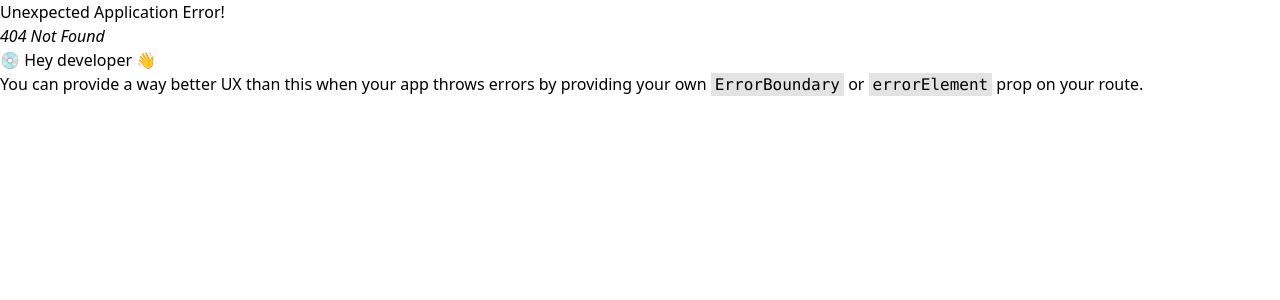
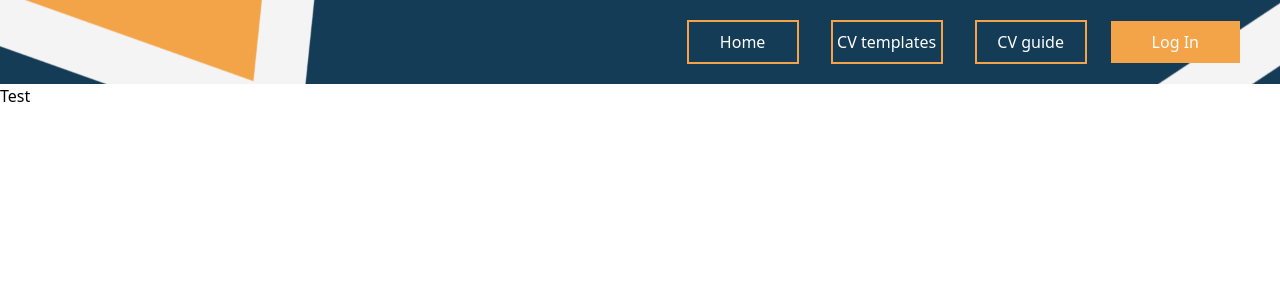
Before and after one commit to Sulkhans/CVMaker, a React (Vite) app: page /test in a window 1280 px wide. Before the commit this address had no page. Shown: the top 300 px of the page. Built offline with nearby package versions, Linux system fonts and the light colour scheme.

Commit message:
navigation

```diff
--- /dev/null
+++ b/src/components/unauthLayout.tsx
@@ -0,0 +1,82 @@
+import { ReactNode, useState } from "react";
+import { Link } from "react-router-dom";
+
+type Props = {
+  children: ReactNode;
+};
+export const UnauthLayout = ({ children }: Props) => {
+  const navItems = ["Home", "CV templates", "CV guide"];
+  const [isMenuOpen, setIsMenuOpen] = useState(false);
+  return (
+    <>
+      <nav className="relative md:px-10 bg-navigation bg-cover bg-center bg-no-repeat">
+        <div className="flex w-full flex-wrap items-center justify-between md:justify-end mx-auto py-5 gap-6">
+          <div className="md:px-0 px-2 relative flex w-full md:w-auto justify-between md:order-2 space-x-3 md:space-x-0 rtl:space-x-reverse">
+            <button
+              onClick={() => setIsMenuOpen(!isMenuOpen)}
+              type="button"
+              className="inline-flex items-center p-2 w-10 h-10 justify-center text-sm text-white rounded-lg md:hidden"
+              aria-controls="navbar-cta"
+              aria-expanded={isMenuOpen ? "true" : "false"}
+            >
+              <span className="sr-only">Open main menu</span>
+              <svg
+                className="w-5 h-5"
+                aria-hidden="true"
+                xmlns="http://www.w3.org/2000/svg"
+                fill="none"
+                viewBox="0 0 17 14"
+              >
+                <path
+                  stroke="currentColor"
+                  strokeLinecap="round"
+                  strokeLinejoin="round"
+                  strokeWidth="2"
+                  d="M1 1h15M1 7h15M1 13h15"
+                />
+              </svg>
+            </button>
+            <button
+              type="button"
+              className="text-white text-base border border-custom-orange bg-custom-orange hover:bg-custom-dark-orange focus:outline-none font-medium px-5 md:px-10 py-2 text-center"
+            >
+              Log In
+            </button>
+          </div>
+          <div
+            className={`md:none bg-custom-blue overflow-hidden h-[calc(100vh-81px)] md:h-auto absolute md:relative top-full flex items-start justify-left md:justify-between w-full md:flex md:w-auto md:order-1 transition duration-200 ease-in-out ${
+              isMenuOpen ? "translate-x-0" : "-translate-x-full md:hidden"
+            }`}
+          >
+            <ul className="flex flex-col bg-custom-blue font-medium p-4 md:p-0 md:space-x-8 rtl:space-x-reverse md:flex-row md:mt-0 md:border-0">
+              {navItems.map((item, index) => (
+                <li
+                  key={index}
+                  className="block py-2 w-28 text-white md:text-center md:border-2 md:border-custom-orange md:hover:bg-custom-orange"
+                >
+                  <Link to="">{item}</Link>
+                </li>
+              ))}
+            </ul>
+          </div>
+          <div
+            className={`hidden bg-custom-blue items-center justify-left justify-between order-1 md:flex`}
+          >
+            <ul className="none md:flex bg-custom-blue font-medium p-0 space-x-8 rtl:space-x-reverse flex-row mt-0 border-0">
+              {navItems.map((item, index) => (
+                <li
+                  key={index}
+                  className="block py-2 w-28 text-white md:text-center md:border-2 md:border-custom-orange md:hover:bg-custom-orange"
+                >
+                  <Link to="">{item}</Link>
+                </li>
+              ))}
+            </ul>
+          </div>
+        </div>
+      </nav>
+      {children}
+      <footer></footer>
+    </>
+  );
+};
--- a/src/main.tsx
+++ b/src/main.tsx
@@ -11,6 +11,7 @@ import AuthProvider from "./context/authContext";
 import SignIn from "./routes/sign-in";
 import ProtectedRoute from "./routes/protected";
 import Home from "./routes/home";
+import Test from "./routes/test";
 
 const router = createBrowserRouter([
   {
@@ -33,6 +34,10 @@ const router = createBrowserRouter([
       </ProtectedRoute>
     ),
   },
+  {
+    path: "/test",
+    element: <Test />
+  }
 ]);
 
 ReactDOM.createRoot(document.getElementById("root")!).render(
--- /dev/null
+++ b/src/routes/test.tsx
@@ -0,0 +1,11 @@
+import { UnauthLayout } from "../components/unauthLayout";
+
+const Test = () => {
+  return (
+    <UnauthLayout>
+      <div>Test</div>
+    </UnauthLayout>
+  );
+};
+
+export default Test;
--- a/tailwind.config.js
+++ b/tailwind.config.js
@@ -5,6 +5,7 @@ export default {
     extend: {
       backgroundImage: {
         unauth: "url(assets/bg.png)",
+        navigation: "url(assets/nav.png)",
       },
       boxShadow: {
         lg: "-10px -10px 20px 0px rgba(0, 0, 0, 0.25)",
@@ -13,6 +14,7 @@ export default {
         custom: {
           orange: "#F4A448",
           blue: "#143C57",
+          "dark-orange": "#fc951e",
           "light-orange": "#FFF2E2",
           "light-blue": "#194A6C",
         },
```
Also changed, not shown: src/assets/nav.png (added).
